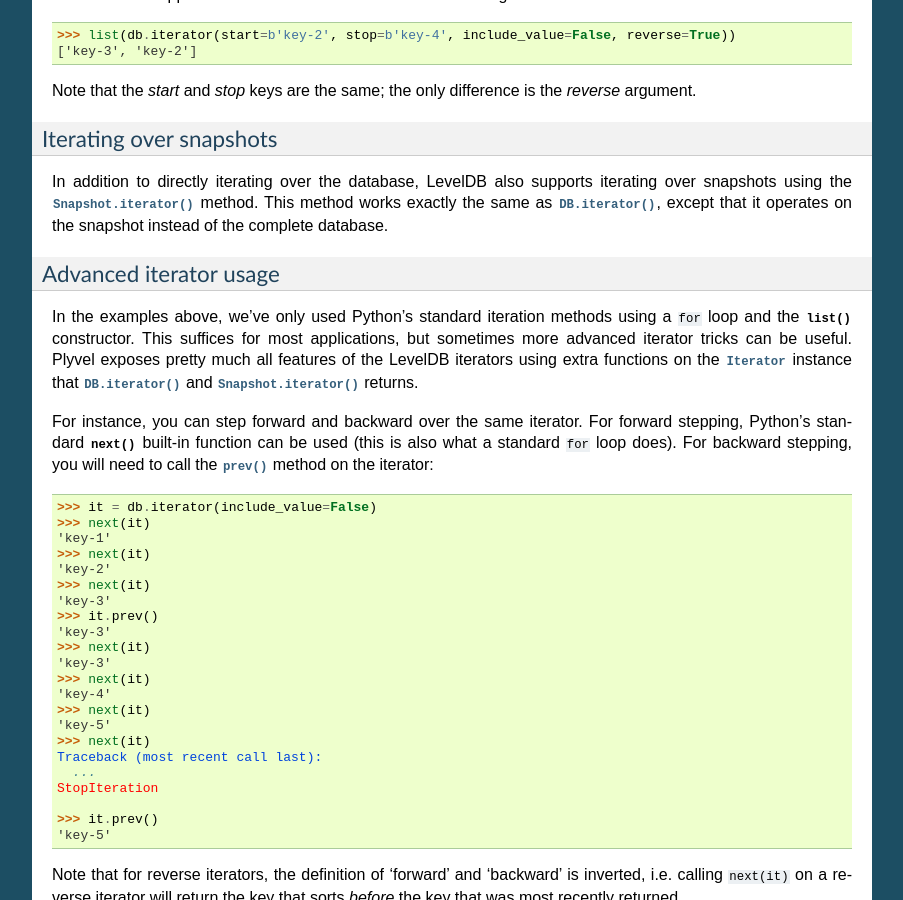
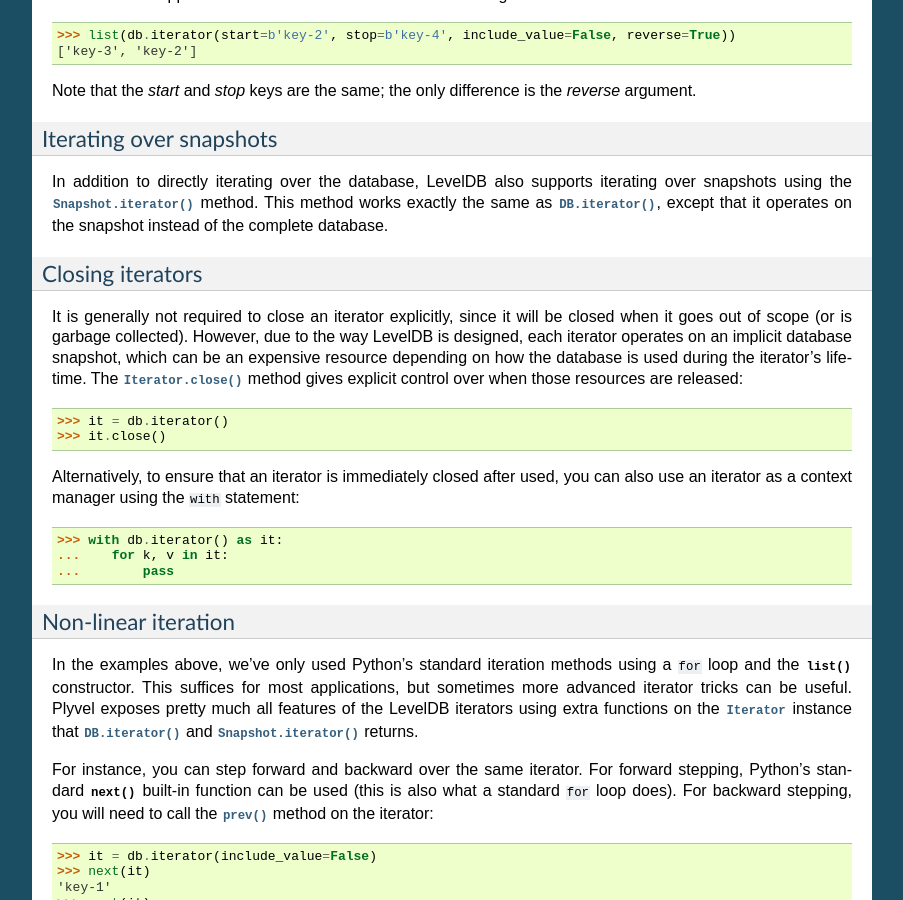
Before and after one commit to wbolster/plyvel, a Sphinx documentation site: the page built from doc/user.rst, in a window 1280 px wide and 900 px high, scrolled down 5203 px. Shown: the whole window, without its empty margins (198-1101 px from the left). Built offline with Sphinx 7.4.7, drawn with Linux system fonts in a browser that asks for light colours; some of the changed text lies outside the part shown.

Commit message:
Implement explicit iterator closing (issue #19)
Added Iterator.close(), and a context manager to automatically closes an
iterator. Fixes issue #19.

Also updated the user guide, the API docs, the tests, and NEWS.

```diff
--- a/NEWS.rst
+++ b/NEWS.rst
@@ -5,6 +5,10 @@ Version history
 
 Plyvel 0.6 (not yet released)
 =============================
+
+* Allow iterators to be closed explicitly using either
+  :py:meth:`Iterator.close()` or a ``with`` block (`issue #19
+  <https://github.com/wbolster/plyvel/issues/19>`_)
 
 * Add useful ``__repr__()`` for :py:class:`DB` and :py:class:`PrefixedDB`
   instances (`issue #16 <https://github.com/wbolster/plyvel/issues/16>`_)
--- a/doc/user.rst
+++ b/doc/user.rst
@@ -325,8 +325,28 @@ iterating over snapshots using the :py:meth:`Snapshot.iterator` method. This
 method works exactly the same as :py:meth:`DB.iterator`, except that it operates
 on the snapshot instead of the complete database.
 
-Advanced iterator usage
------------------------
+Closing iterators
+-----------------
+
+It is generally not required to close an iterator explicitly, since it will be
+closed when it goes out of scope (or is garbage collected). However, due to the
+way LevelDB is designed, each iterator operates on an implicit database
+snapshot, which can be an expensive resource depending on how the database is
+used during the iterator's lifetime. The :py:meth:`Iterator.close` method gives
+explicit control over when those resources are released::
+
+    >>> it = db.iterator()
+    >>> it.close()
+
+Alternatively, to ensure that an iterator is immediately closed after used, you
+can also use an iterator as a context manager using the ``with`` statement::
+
+    >>> with db.iterator() as it:
+    ...    for k, v in it:
+    ...        pass
+
+Non-linear iteration
+--------------------
 
 In the examples above, we've only used Python's standard iteration methods using
 a ``for`` loop and the :py:func:`list` constructor. This suffices for most
```
Also changed, not shown: doc/api.rst (+20 -2 lines), 2 other files.
